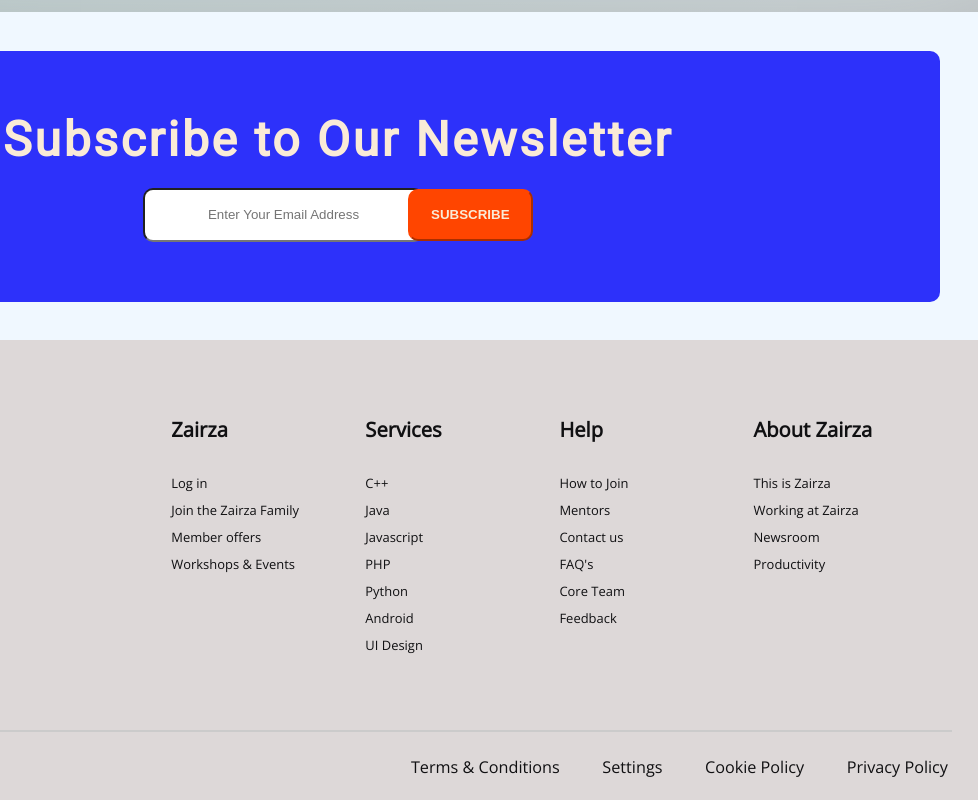
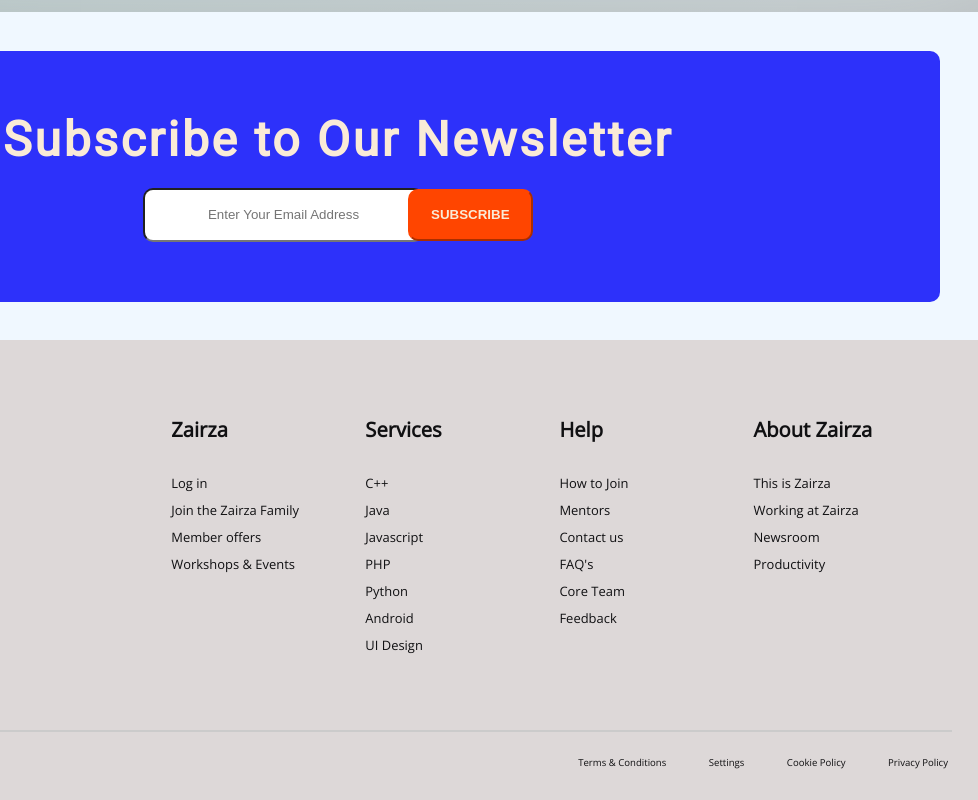
Before and after one commit to uk-2149/the_beach, a plain HTML site: page index.html in a window 1280 px wide. Shown: the part 2257-3057 px from the top of the page, 302-1280 px from the left. Drawn offline with nearby package versions, Linux system fonts and the light colour scheme.

Commit message:
Update style.css
Trying to fix the font sizes of the footer contents..

```diff
--- a/style.css
+++ b/style.css
@@ -413,13 +413,13 @@ figcaption > p {
 .underlink > ul > li {
     display: inline;
     margin-left: 20px;
-    font-size: /*1em*/1.3em;
+    font-size: 1em;
 }
 
 .underlink > ul > li > a {
     display: inline;
     margin-left: 20px;
-    font-size: /*1em*/1.3em;
+    font-size: 1em;
     text-decoration: none;
     color: #101012;
 }
```
